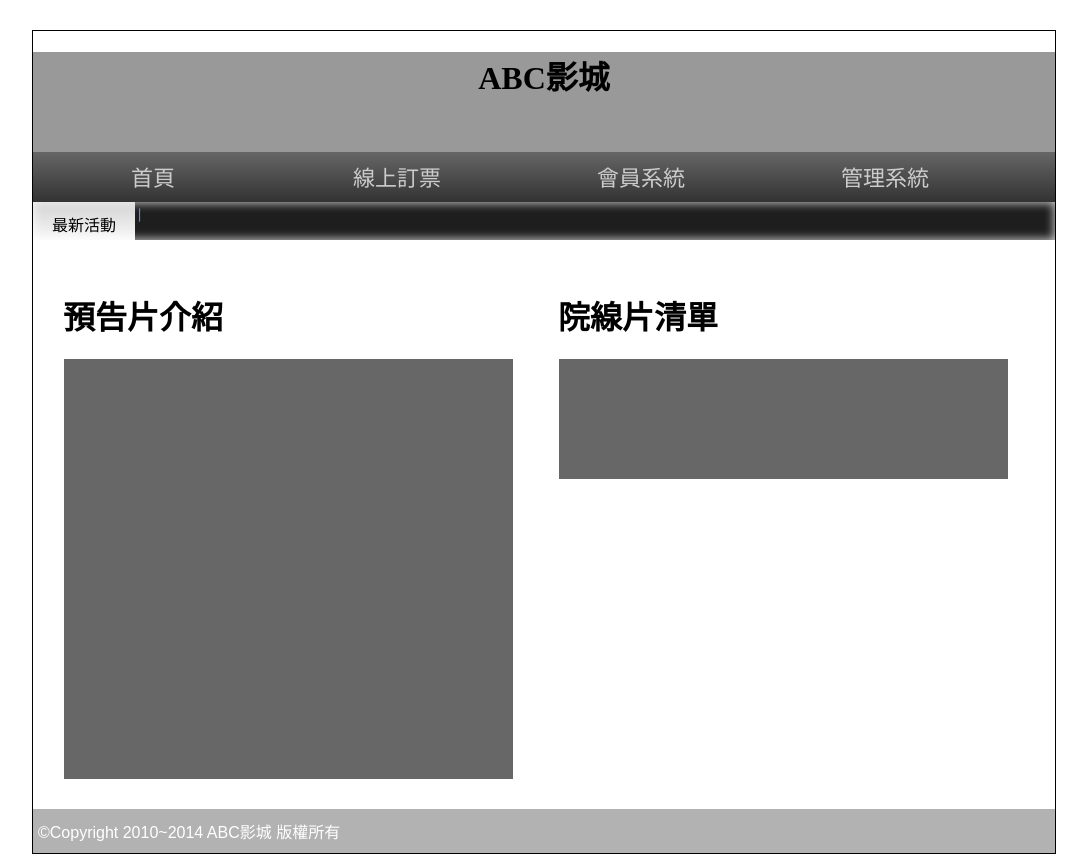
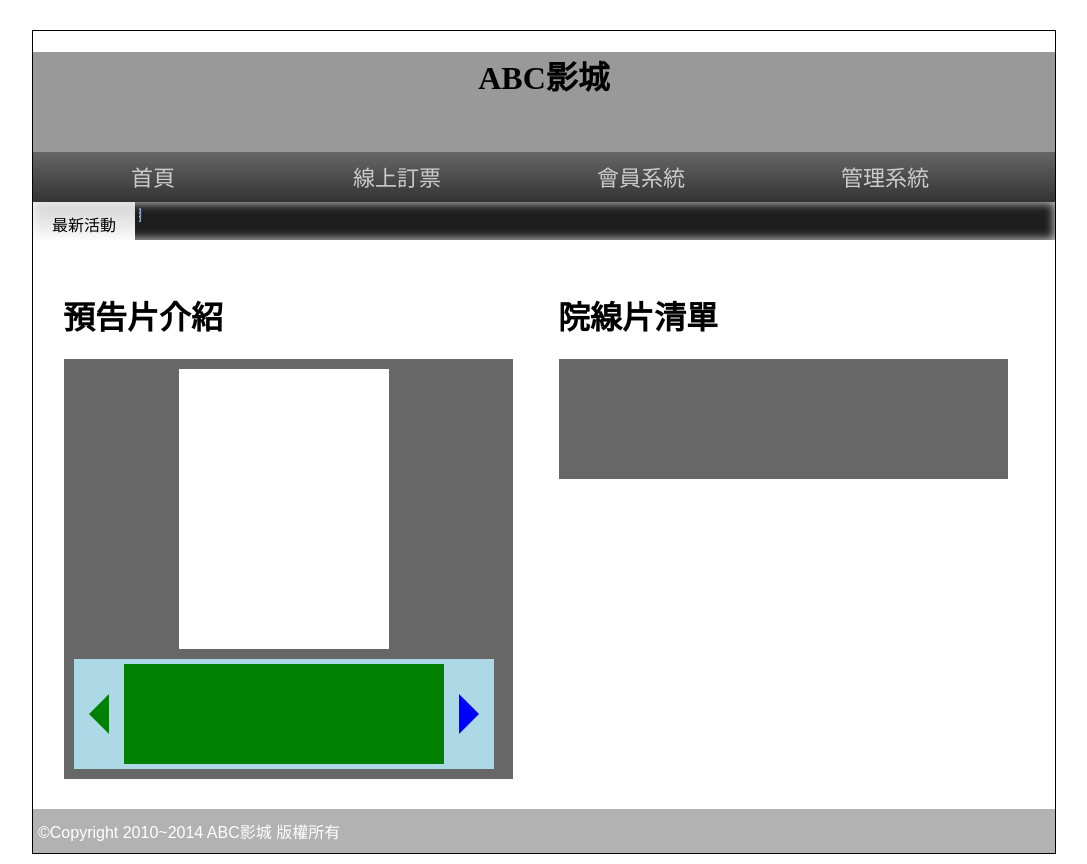
Before and after one commit to mackliu/11102-bquiz03, a PHP site: page / in a window 1280 px wide. Shown: the whole page, without its empty margins (96-1183 px from the left). Run offline with PHP 8.4, Linux system fonts and the light colour scheme; data that the repository does not hold is empty.

Commit message:
建立預告片海報區的版面配置

```diff
--- a/api/base.php
+++ b/api/base.php
@@ -89,7 +89,7 @@ class DB{
     }
 
     public function count(...$arg){
-        dd($arg);
+        //dd($arg);
         return $this->math('count',...$arg); //...為解構賦值
     }
 
--- a/front/main.php
+++ b/front/main.php
@@ -1,11 +1,66 @@
+<style>
+ #poster{
+  width: 420px;
+  height:400px;
+  position: relative;
+ }
+
+ .pos{
+  width:210px;
+  height:280px;
+  background-color: white;
+  margin: auto;
+  position: relative;
+ }
+
+.controls{
+  width: 420px;
+  height:110px;
+  background-color: lightblue;
+  margin: 10px auto 0 auto;
+  display: flex;
+  align-items: center;
+  justify-content: space-evenly;
+}
+.left,.right{
+/*   width:40px;
+  height:40px; */
+/*   background-color: red; */
+}
+
+.left,.right{
+  border-top:20px solid transparent;
+  border-bottom:20px solid transparent;
+}
+.left{
+  border-right:20px solid green;
+}
+.right{
+  border-left:20px solid blue;
+}
+
+.btns{
+  width:320px;
+  background:green;
+  height:100px;
+}
+
+</style>
+
 <div class="half" style="vertical-align:top;">
       <h1>預告片介紹</h1>
       <div class="rb tab" style="width:95%;">
-        <div id="abgne-block-20111227">
-          <ul class="lists">
-          </ul>
-          <ul class="controls">
-          </ul>
+        <div id="poster">
+          <div class="lists">
+            <div class='pos'>
+              <img src="" alt="">
+            </div>
+          </div>
+          <div class="controls">
+            <div class='left'></div>
+            <div class='btns'></div>
+            <div class='right'></div>
+          </div>
         </div>
       </div>
     </div>
@@ -18,9 +73,10 @@
           <?php
             $today=date("Y-m-d");
             $ondate=date("Y-m-d",strtotime("-2 days"));
-            ///$rows=$Movie->all(['sh'=>1]," && `ondate` >= '$ondate' && `ondate` <= '$today' order by `rank`");
+            //$rows=$Movie->all(['sh'=>1]," && `ondate` >= '$ondate' && `ondate` <= '$today' order by `rank`");
 
-            $all=q("select count(*) as 'total' from `movie` where `sh`=1 && `ondate` between '$ondate' AND '$today'")[0]['total'];
+            //$all=q("select count(*) as 'total' from `movie` where `sh`=1 && `ondate` between '$ondate' AND '$today'")[0]['total'];
+            $all=$Movie->count(" where `sh`=1 && `ondate` between '$ondate' AND '$today'");
             $div=4;
             $pages=ceil($all/$div);
             $now=$_GET['p']??1;
--- a/index.php
+++ b/index.php
@@ -7,7 +7,7 @@
 <meta http-equiv="Content-Type" content="text/html; charset=UTF-8">
 <title>影城</title>
 <link rel="stylesheet" href="css/css.css">
-<link href="css/s2.css" rel="stylesheet" type="text/css">
+<!-- <link href="css/s2.css" rel="stylesheet" type="text/css"> -->
 <script src="js/jquery-1.9.1.min.js"></script>
 </head>
 
```
